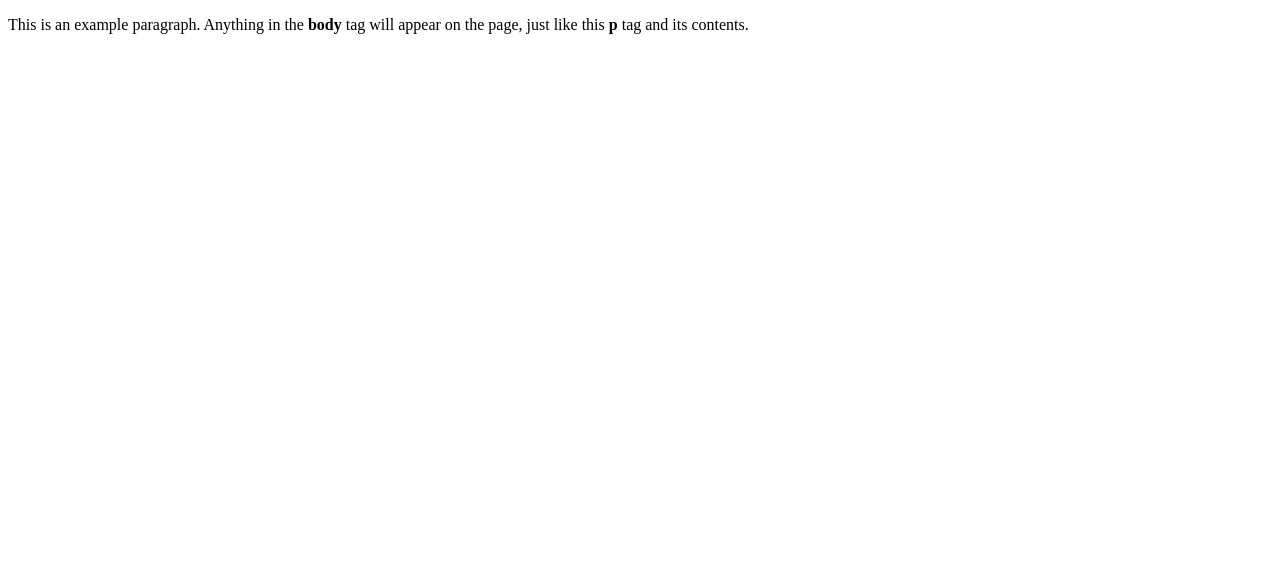
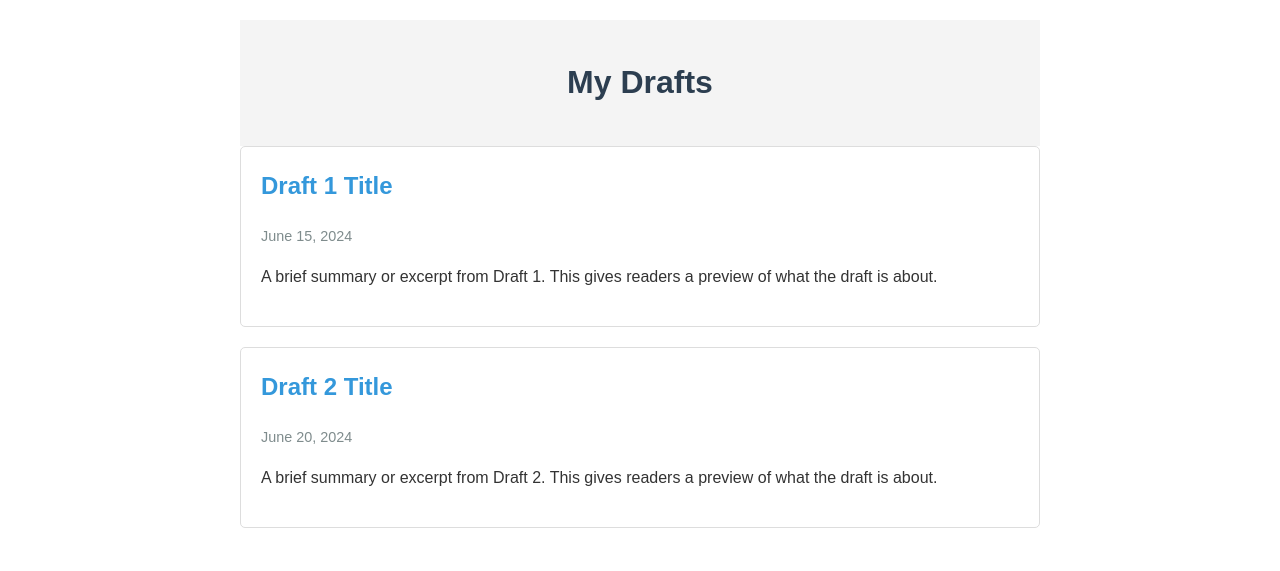
Before and after one commit to fischer36/fischer36.github.io, a plain HTML site: page index.html in a window 1280 px wide. Drawn offline with Linux system fonts and the light colour scheme.

Commit message:
Test blog

```diff
--- a/index.html
+++ b/index.html
@@ -1,9 +1,70 @@
-<!doctype html>
-<html>
-  <head>
-    <title>This is the title of the webpage!</title>
-  </head>
-  <body>
-    <p>This is an example paragraph. Anything in the <strong>body</strong> tag will appear on the page, just like this <strong>p</strong> tag and its contents.</p>
-  </body>
+<!DOCTYPE html>
+<html lang="en">
+<head>
+    <meta charset="UTF-8">
+    <meta name="viewport" content="width=device-width, initial-scale=1.0">
+    <title>My Drafts</title>
+    <style>
+        body {
+            font-family: Arial, sans-serif;
+            line-height: 1.6;
+            color: #333;
+            max-width: 800px;
+            margin: 0 auto;
+            padding: 20px;
+        }
+        header {
+            background-color: #f4f4f4;
+            padding: 1rem;
+            text-align: center;
+        }
+        h1 {
+            color: #2c3e50;
+        }
+        .draft-entry {
+            background-color: #fff;
+            border: 1px solid #ddd;
+            border-radius: 5px;
+            padding: 20px;
+            margin-bottom: 20px;
+        }
+        .draft-entry h2 {
+            margin-top: 0;
+        }
+        .draft-entry a {
+            color: #3498db;
+            text-decoration: none;
+        }
+        .draft-entry a:hover {
+            text-decoration: underline;
+        }
+        .draft-date {
+            color: #7f8c8d;
+            font-size: 0.9em;
+        }
+    </style>
+</head>
+<body>
+    <header>
+        <h1>My Drafts</h1>
+    </header>
+
+    <main>
+        <!-- Draft 1 -->
+        <article class="draft-entry">
+            <h2><a href="drafts/draft1.html">Draft 1 Title</a></h2>
+            <p class="draft-date">June 15, 2024</p>
+            <p>A brief summary or excerpt from Draft 1. This gives readers a preview of what the draft is about.</p>
+        </article>
+
+        <!-- Draft 2 -->
+        <article class="draft-entry">
+            <h2><a href="drafts/draft2.html">Draft 2 Title</a></h2>
+            <p class="draft-date">June 20, 2024</p>
+            <p>A brief summary or excerpt from Draft 2. This gives readers a preview of what the draft is about.</p>
+        </article>
+
+        <!-- Add more draft entries here as you create them -->
+    </main>
+</body>
 </html>
```
Also changed, not shown: drafts/draft1.html (added, +10 -0 lines).
